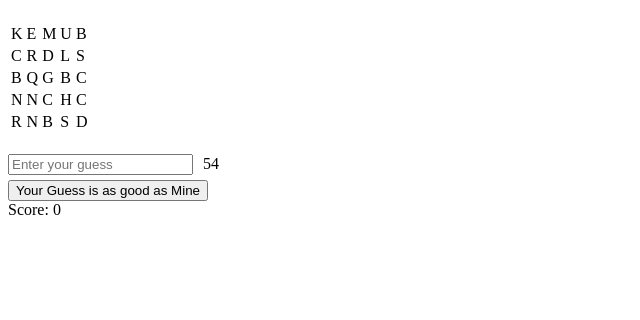
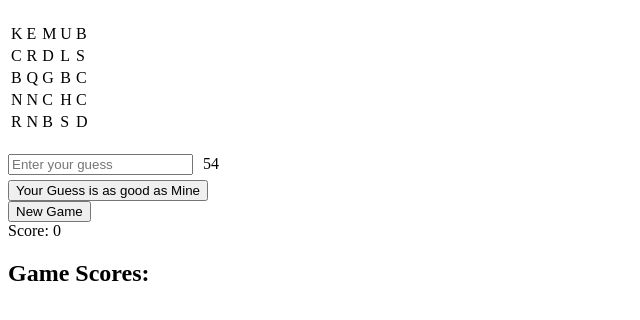
Before and after one commit to sdunlap1/flask-boggle, a Flask app: page / in a window 1280 px wide. Shown: the part 58-378 px from the top of the page, without its empty margins (0-640 px from the left). Run offline with Flask 3, Linux system fonts and the light colour scheme.

Commit message:
Added logic to reset the game and keep track of game scores.

```diff
--- a/app.py
+++ b/app.py
@@ -12,7 +12,9 @@ def homepage():
   board = boggle_game.make_board()
   session['board'] = board
   session['total_score'] = 0
-  return render_template('index.html', board=board, score=session['total_score'])
+  game_scores = session.get('game_scores', [])
+  high_score = session.get('high_score', 0)
+  return render_template('index.html', board=board, score=session['total_score'], game_scores=game_scores, high_score=high_score)
 
 if __name__ == '__main__':
   app.run(debug=True)
@@ -55,8 +57,28 @@ def check_word():
     # Return results and current score
     return jsonify({'result': response, 'score': session['total_score']})
 
+@app.route('/new-game', methods=['POST'])
+def new_game():
+   """Create a new game board and reset game stats"""
+   board = boggle_game.make_board()
+   session['board'] = board
+   session['total_score'] = 0
+   session['submitted_words'] = [] # Reset list of submitted words
+   return jsonify(board=board, score=0)
+
 @app.route('/post-score', methods=["POST"])
 def post_score():
    score = request.json.get('score', 0)
+
+   #Initialize the game_scores list in the session if it doesn't exist
+   if 'game_scores' not in session:
+      session['game_scores'] = []
+   session.modified = True
+
+   #Add new game score to the list
+   session['game_scores'].append(score)
+
+   #Update high score in sesseion
    session['high_score'] = max(session.get('high_score', 0), score)
-   return jsonify(success=True, high_score=session['high_score'])
+   print("Current Game Scores:", session['game_scores'])  # Debugging output
+   return jsonify(success=True, high_score=session['high_score'], game_scores=session['game_scores'])
--- a/static/app.js
+++ b/static/app.js
@@ -1,6 +1,6 @@
 $(document).ready(function () {
   class BoggleGame {
-    constructor(seconds = 60, score= 0) {
+    constructor(seconds = 60, score = 0) {
       this.seconds = seconds;
       this.score = 0;
       this.timer = null;
@@ -19,7 +19,7 @@ $(document).ready(function () {
     }
 
     updateTimerDisplay() {
-      $("#countdown").text(this.seconds);  // Ensure this matches the ID in your HTML
+      $("#countdown").text(this.seconds); // Ensure this matches the ID in your HTML
     }
 
     updateScore(newScore) {
@@ -29,9 +29,11 @@ $(document).ready(function () {
 
     endGame() {
       clearInterval(this.timer); // Stop the timer
+      this.timer = null;
       $("#guessForm button").prop("disabled", true); // Disable submit button after timer reaches 0
-      axios.post("/post-score", { score: this.score })
-        .then(response => {
+      axios
+        .post("/post-score", { score: this.score })
+        .then((response) => {
           alert("Game Over! Final Score Posted: " + response.data.high_score);
         })
         .catch((error) => {
@@ -49,7 +51,8 @@ $(document).ready(function () {
 
     var word = $('input[name="word"]').val(); // Use jQuery to get value of input
 
-    axios.post("/check-word", { word: word })
+    axios
+      .post("/check-word", { word: word })
       .then(function (response) {
         if (response.data.result === "ok") {
           alert("Correct!");
@@ -71,4 +74,8 @@ $(document).ready(function () {
       $("#score").text(newScore);
     }
   });
+  // Add a button for starting new game
+  $("#restart-game").on("click", function () {
+    window.location.reload();
+  });
 });
--- a/templates/index.html
+++ b/templates/index.html
@@ -1,8 +1,6 @@
-{% extends 'base.html' %}
-{% block title %}Boggle Board{% endblock %}
-
+{% extends 'base.html' %} {% block title %}Boggle Board{% endblock %}
 {% block content %}
-<table>
+<table id="">
   {% for row in board %}
   <tr>
     {% for letter in row %}
@@ -12,9 +10,26 @@
   {% endfor %}
 </table>
 <form action="/check-word" method="POST" id="guessForm">
-  <input type="text" name="word" placeholder="Enter your guess" /><span id="countdown">60</span>
+  <input type="text" name="word" placeholder="Enter your guess" /><span
+    id="countdown"
+    >60</span
+  >
   <br />
   <button type="submit">Your Guess is as good as Mine</button>
+
 </form>
+<div>
+  <button id="restart-game">New Game</button>
+</div>
 <div id="score-display">Score: <span id="score">0</span></div>
+
+
+<div id="game-scores">
+  <h2>Game Scores:</h2>
+  <ul>
+    {% for score in game_scores %}
+    <li>Game {{ loop.index }}: {{score}}pts</li>
+    {% endfor %}
+  </ul>
+</div>
 {% endblock %}
```
